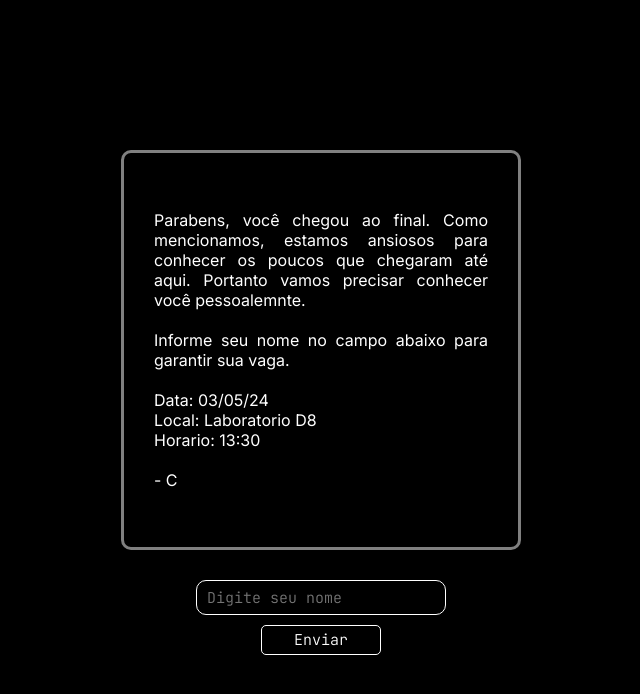
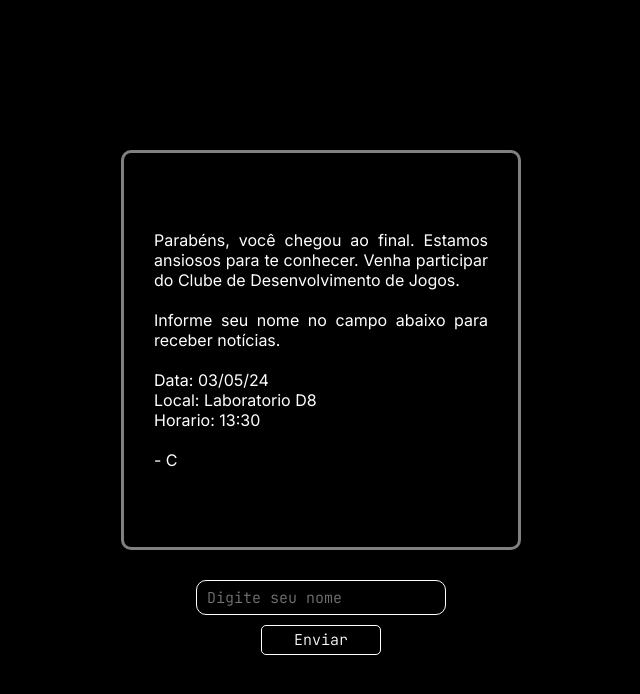
Before and after one commit to GustavoGebhardt/clube, a Next.js app: page /enigma/final in a window 1280 px wide. Shown: the top 694 px of the page, without its empty margins (319-959 px from the left). Built offline with nearby package versions, Linux system fonts and the light colour scheme.

Commit message:
Atualização final

```diff
--- a/src/app/enigma/final/page.tsx
+++ b/src/app/enigma/final/page.tsx
@@ -7,7 +7,7 @@ export default async function Final(){
   return(
       <div className={styles.divBackground}>
         <div className={styles.divCorpo}>
-          <p className={styles.text}>Parabens, você chegou ao final. Como mencionamos, estamos ansiosos para conhecer os poucos que chegaram até aqui. Portanto vamos precisar conhecer você pessoalemnte.<br></br><br></br>Informe seu nome no campo abaixo para garantir sua vaga.<br></br><br></br> Data: 03/05/24<br></br> Local: Laboratorio D8<br></br> Horario: 13:30<br></br><br></br>- C</p>
+          <p className={styles.text}>Parabéns, você chegou ao final. Estamos ansiosos para te conhecer. Venha participar do Clube de Desenvolvimento de Jogos.<br></br><br></br>Informe seu nome no campo abaixo para receber notícias.<br></br><br></br> Data: 03/05/24<br></br> Local: Laboratorio D8<br></br> Horario: 13:30<br></br><br></br>- C</p>
         </div>
         <EnigmaInputName />
       </div>
```
